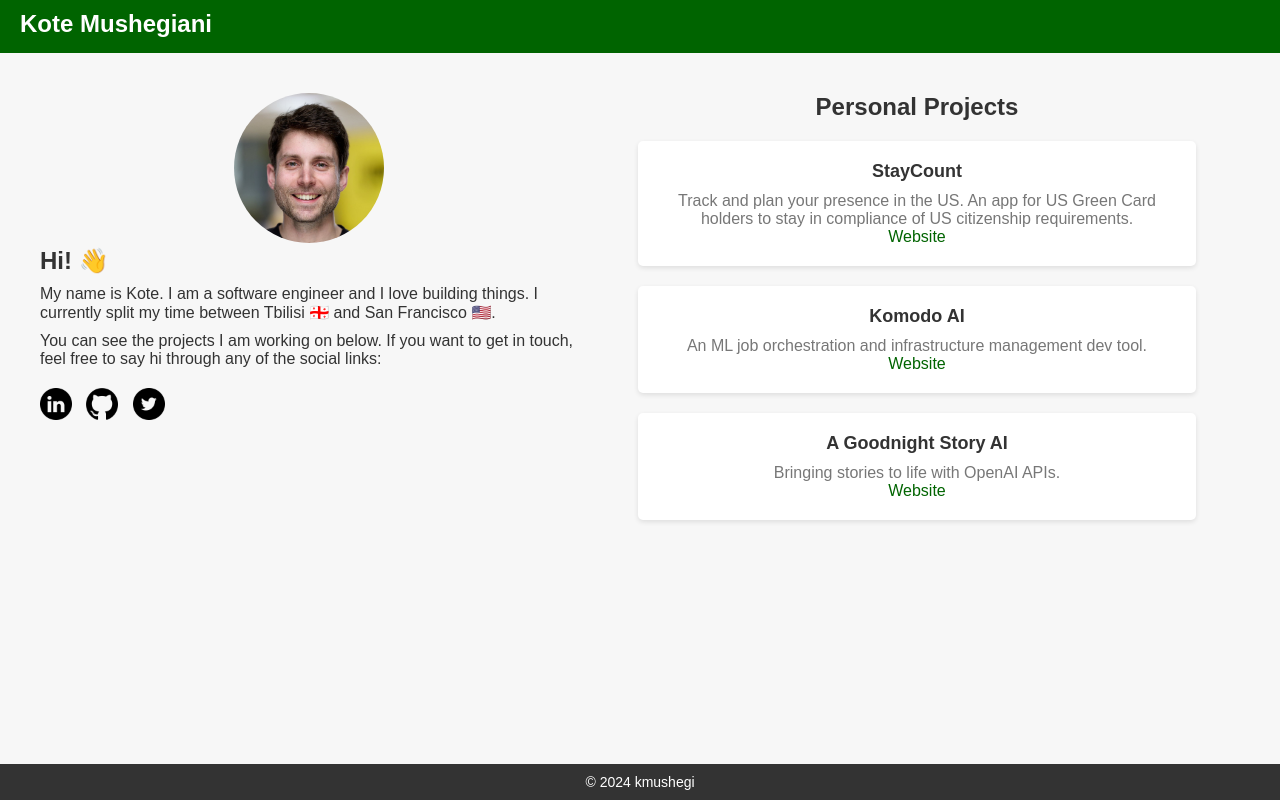
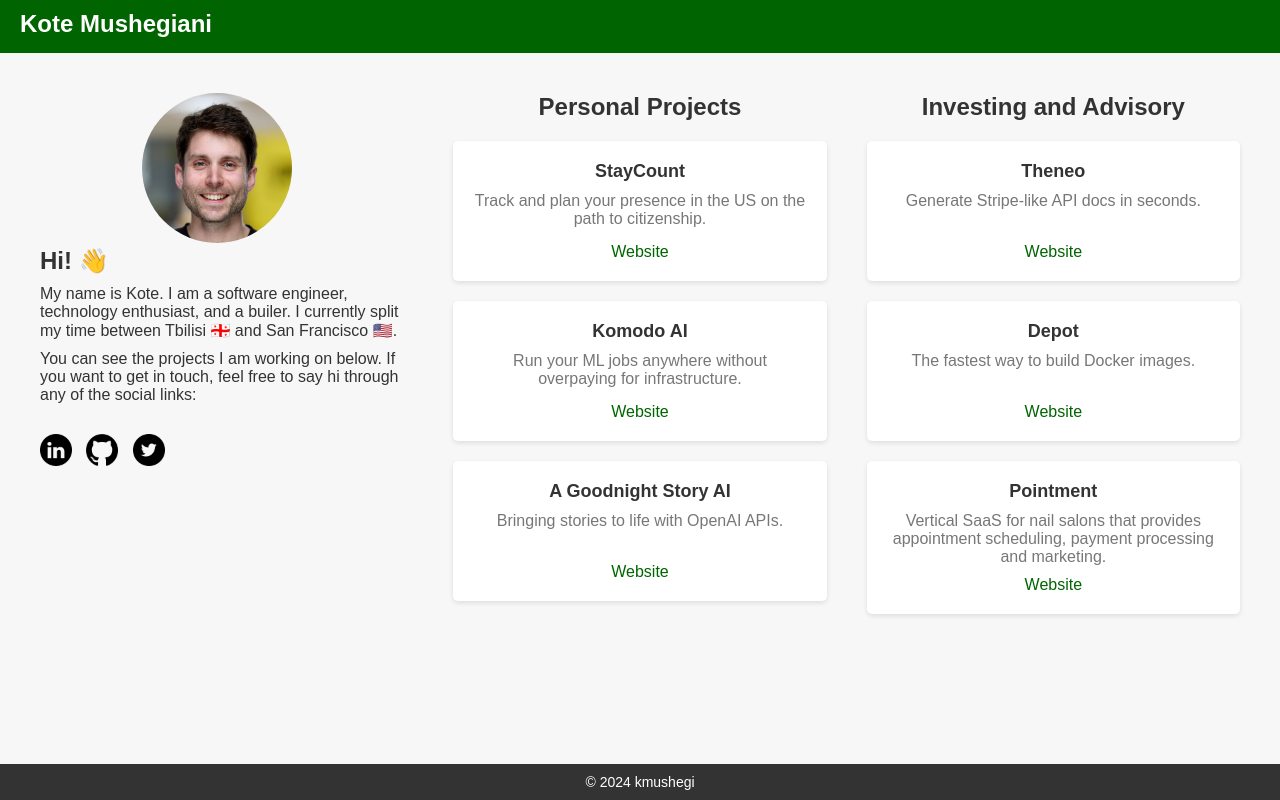
Before and after one commit to kmushegi/kmushegi.github.io, a plain HTML site: page index.html in a window 1280 px wide. Drawn offline with Linux system fonts and the light colour scheme.

Commit message:
feat: whole lotta ccs

```diff
--- a/index.html
+++ b/index.html
@@ -22,7 +22,7 @@
         <div class="bio-text">
           <h2>Hi! 👋</h2>
           <p>
-            My name is Kote. I am a software engineer and I love building things. I currently split my time between
+            My name is Kote. I am a software engineer, technology enthusiast, and a builer. I currently split my time between
             Tbilisi 🇬🇪 and San Francisco 🇺🇸.
           </p>
           <p>
@@ -48,18 +48,37 @@
       <h2>Personal Projects</h2>
       <div class="project">
         <h3>StayCount</h3>
-        <p>Track and plan your presence in the US. An app for US Green Card holders to stay in compliance of US citizenship requirements.</p>
+        <p>Track and plan your presence in the US on the path to citizenship.</p>
         <a target="_blank" href="https://staycount.kote.fyi/">Website</a>
       </div>
       <div class="project">
         <h3>Komodo AI</h3>
-        <p>An ML job orchestration and infrastructure management dev tool.</p>
+        <p>Run your ML jobs anywhere without overpaying for infrastructure.</p>
         <a target="_blank" href="https://komodoai.dev/">Website</a>
       </div>
       <div class="project">
         <h3>A Goodnight Story AI</h3>
         <p>Bringing stories to life with OpenAI APIs.</p>
         <a target="_blank" href="https://www.agoodnightstory.com/">Website</a>
+      </div>
+    </section>
+
+    <section id="investments">
+      <h2>Investing and Advisory</h2>
+      <div class="project">
+        <h3>Theneo</h3>
+        <p>Generate Stripe-like API docs in seconds.</p>
+        <a target="_blank" href="https://www.theneo.io/">Website</a>
+      </div>
+      <div class="project">
+        <h3>Depot</h3>
+        <p>The fastest way to build Docker images.</p>
+        <a target="_blank" href="https://www.depot.dev/">Website</a>
+      </div>
+      <div class="project">
+        <h3>Pointment</h3>
+        <p>Vertical SaaS for nail salons that provides appointment scheduling, payment processing and marketing.</p>
+        <a target="_blank" href="https://www.pointmentapp.com/">Website</a>
       </div>
     </section>
   </div>
--- a/style.css
+++ b/style.css
@@ -88,6 +88,10 @@
   box-shadow: 0 2px 5px rgba(0, 0, 0, 0.1);
   padding: 20px;
   margin-bottom: 20px;
+  min-height: 100px; /* Set a fixed height for project sections */
+  display: flex;
+  flex-direction: column;
+  justify-content: space-between; /* Align title at the top, description in the middle, and website link at the bottom */
 }
 
 .project h3 {
@@ -99,12 +103,14 @@
 .project p {
   font-size: 16px;
   color: #777;
+  flex-grow: 1;
 }
 
 a {
   color: #006400;
   /* Link color changed to dark green */
   text-decoration: none;
+  margin-top: 10px;
 }
 
 a:hover {
@@ -121,7 +127,7 @@
   /* Push the footer to the bottom of the container */
 }
 
-@media (min-width: 768px) {
+@media (min-width: 960px) {
 
   /* For screens with a minimum width of 768px, display sections side by side */
   .container {
```
